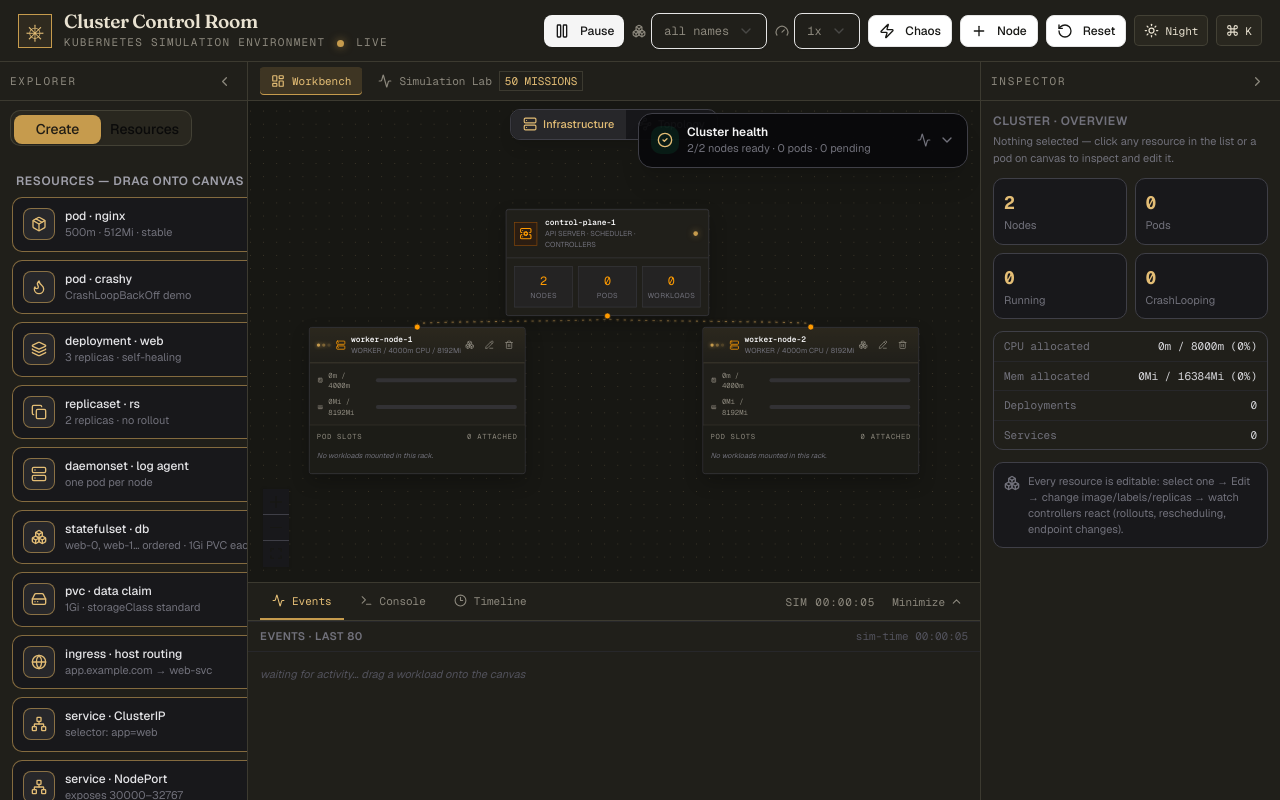
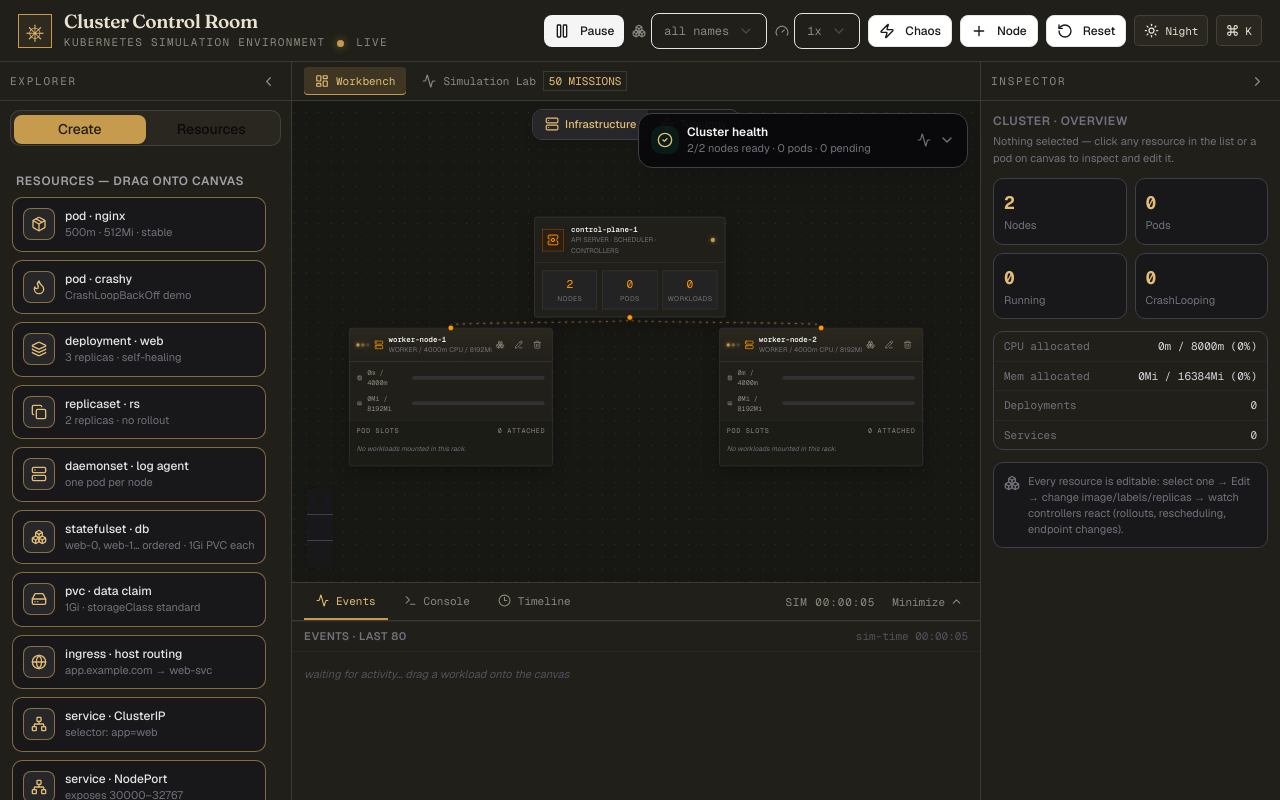
Before and after one commit to Harry10799/k8s-emulator, a Next.js app: page / in a window 1280 px wide. Built offline with nearby package versions, Linux system fonts and the light colour scheme.

Commit message:
fix(ui): make explorer panel responsive and accessible

```diff
--- a/src/app/globals.css
+++ b/src/app/globals.css
@@ -259,3 +259,16 @@ html[data-theme="blueprint"] .react-flow__edge-path{stroke:#94713b}
 .namespace-blueprint-frame{border:1px dashed color-mix(in srgb,var(--brass) 38%,var(--line));border-radius:5px;background:color-mix(in srgb,var(--panel) 18%,transparent)}
 .namespace-blueprint-label{padding:8px 12px 0;font:11px var(--font-geist-mono),monospace;letter-spacing:.12em;text-transform:uppercase;color:var(--muted-ink)}
 html[data-theme="blueprint"] .namespace-blueprint-frame{background:rgba(157,126,72,.035);border-color:rgba(122,91,43,.35)}
+
+/* Responsive explorer sizing: preserve a real canvas beside both side panels. */
+.pane-open.explorer-pane{width:clamp(220px,24vw,292px);min-width:220px;max-width:292px}
+.pane-open.inspector-pane{width:clamp(248px,27vw,300px);min-width:248px;max-width:300px}
+.explorer-pane>.flex,.explorer-pane [data-radix-scroll-area-viewport],.explorer-pane [data-radix-scroll-area-viewport]>div{min-width:0;max-width:100%}
+.explorer-pane .pane-tabs{width:calc(100% - 20px);min-width:0}
+.explorer-pane .pane-tabs [data-slot="trigger"]{min-width:0;padding-inline:8px}
+.explorer-pane [data-radix-scroll-area-viewport]{overflow-x:hidden!important}
+.explorer-pane [data-radix-scroll-area-viewport]>div{min-width:0!important}
+.explorer-pane .group{width:100%;min-width:0}
+.explorer-pane .group>div{min-width:0}
+@media(max-width:1023px) and (min-width:768px){.pane-open.explorer-pane{width:224px;min-width:224px}.pane-open.inspector-pane{width:248px;min-width:248px}}
+@media(max-width:767px){.explorer-pane,.inspector-pane{display:none}.explorer-mobile-trigger{display:flex}}
```
Also changed, not shown: src/app/page.tsx (+2 -1 lines).
